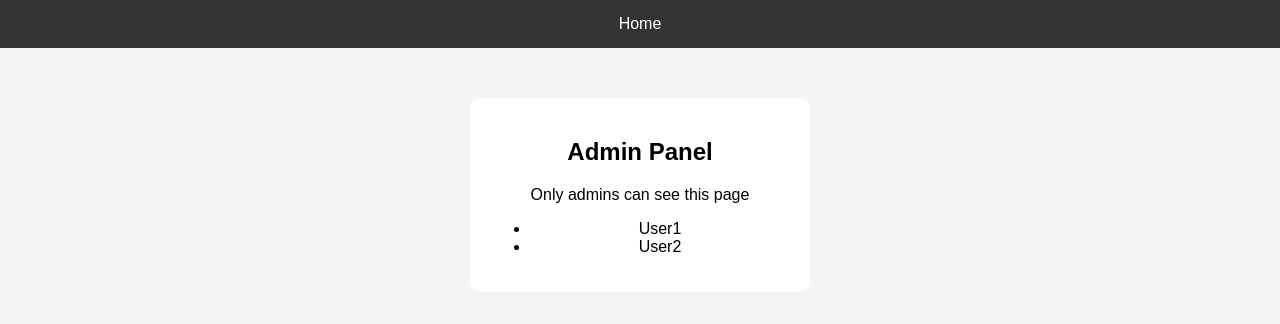
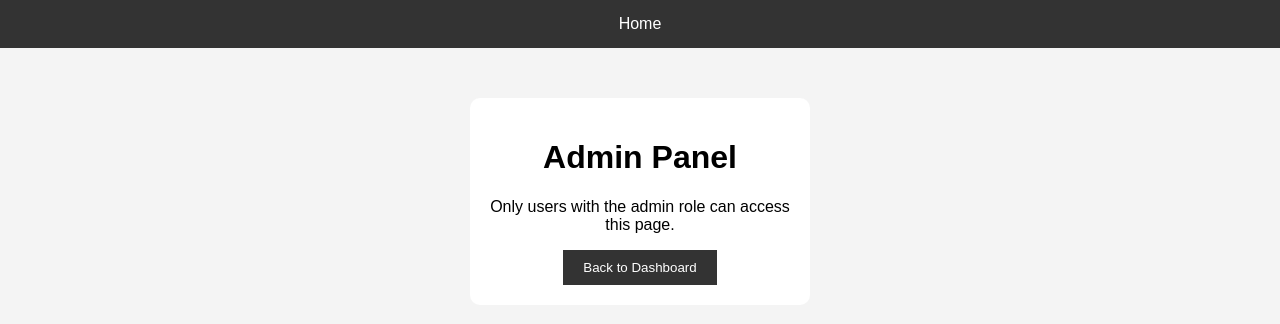
Before and after one commit to SSAATTSSAATT/secure-web-app, a website: page admin.html in a window 1280 px wide. Drawn offline with Linux system fonts and the light colour scheme.

Commit message:
Update admin.html

```diff
--- a/admin.html
+++ b/admin.html
@@ -11,13 +11,12 @@
 </div>
 
 <div class="container">
-  <h2>Admin Panel</h2>
-  <p>Only admins can see this page</p>
+  <h1>Admin Panel</h1>
+    <p>Only users with the admin role can access this page.</p>
 
-  <ul>
-    <li>User1</li>
-    <li>User2</li>
-  </ul>
+    <a href="dashboard.html">
+        <button>Back to Dashboard</button>
+    </a>
 </div>
 
 </body>
```
